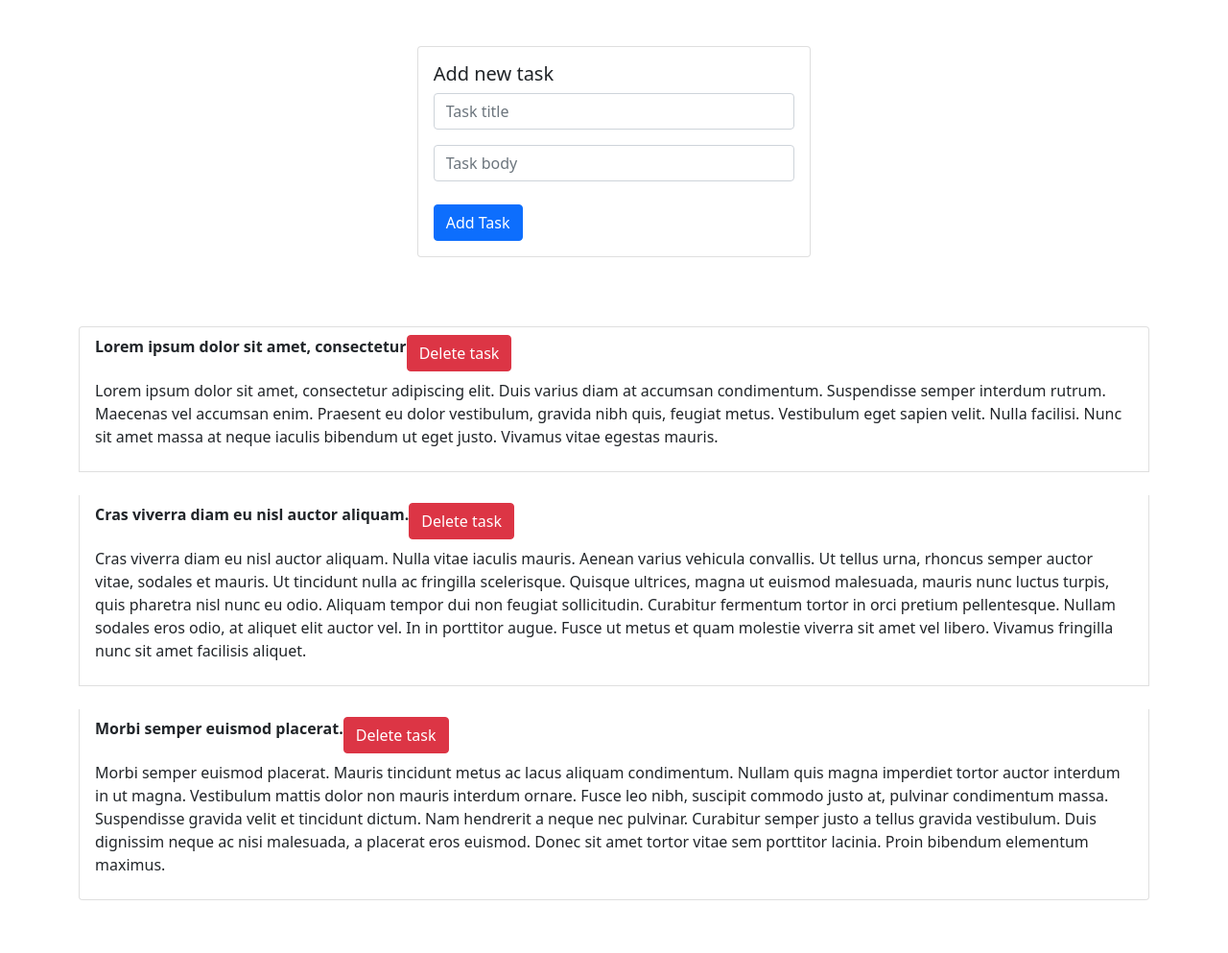
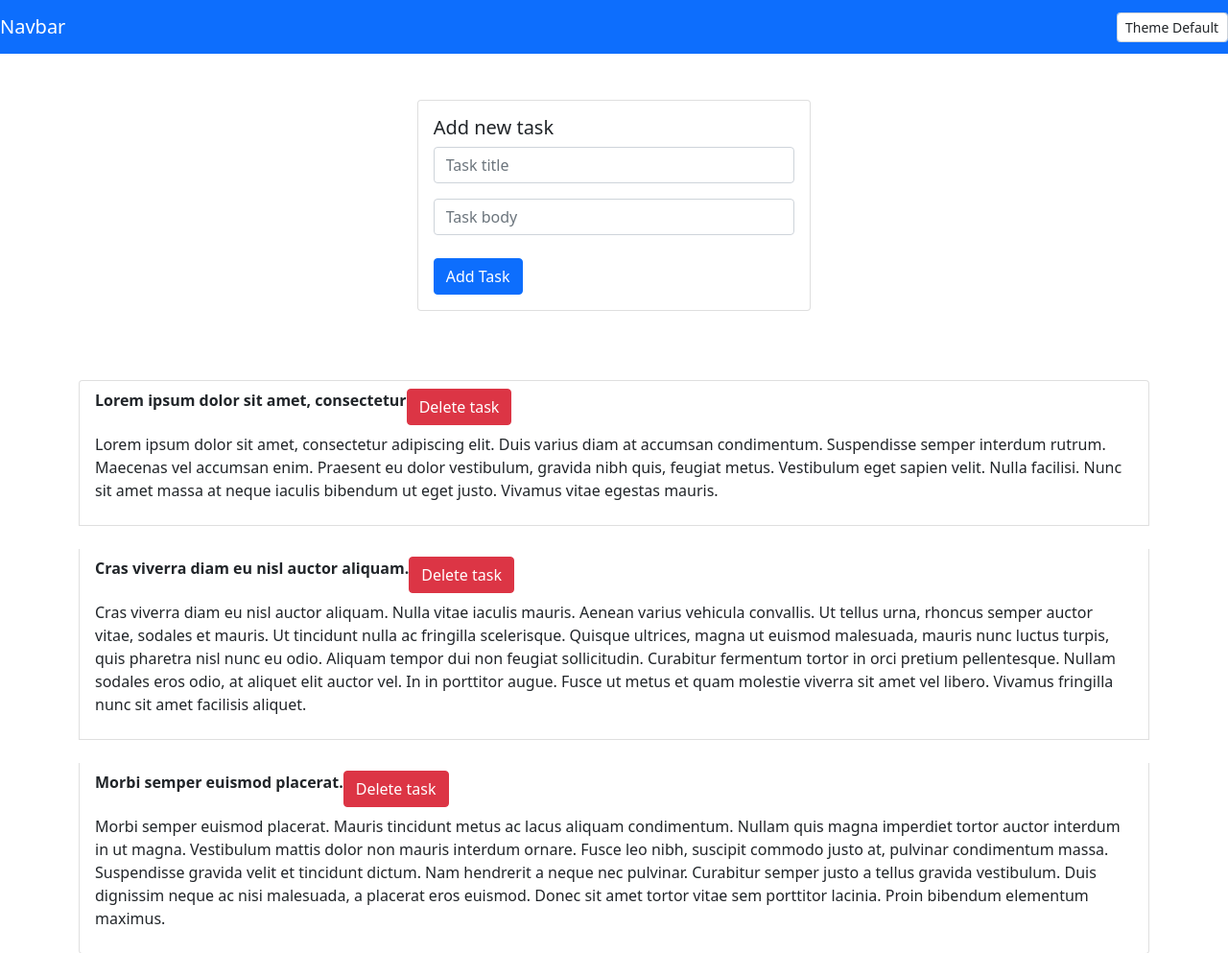
Before and after one commit to maninserg/todo_list_js, a plain HTML site: page index.html in a window 1280 px wide. Shown: the whole page at 96% size. Before the commit the page ends 938 px from the top, so only its background shows below. Drawn offline with nearby package versions, Linux system fonts and the light colour scheme.

Commit message:
Add navbar with select of themes

```diff
--- a/index.html
+++ b/index.html
@@ -8,6 +8,21 @@
     <title>Document</title>
 </head>
 <body>
+
+<!-- ============= Navbar ================== -->
+
+<nav class="header navbar navbar-dark bg-primary">
+    <a href="" class="navbar-brand">Navbar</a>
+    <form action="" class="form-inline">
+        <select name="" id="themeSelect" class="form-control form-control-sm">
+            <option value="default">Theme Default</option>
+            <option value="light">Theme Light</option>
+            <option value="dark">Theme Dark</option>
+        </select>
+    </form>
+</nav>
+
+<!-- ============== End of Navbar ============= -->
 
 <!-- =========== Section of task's add =================== -->
 
```
